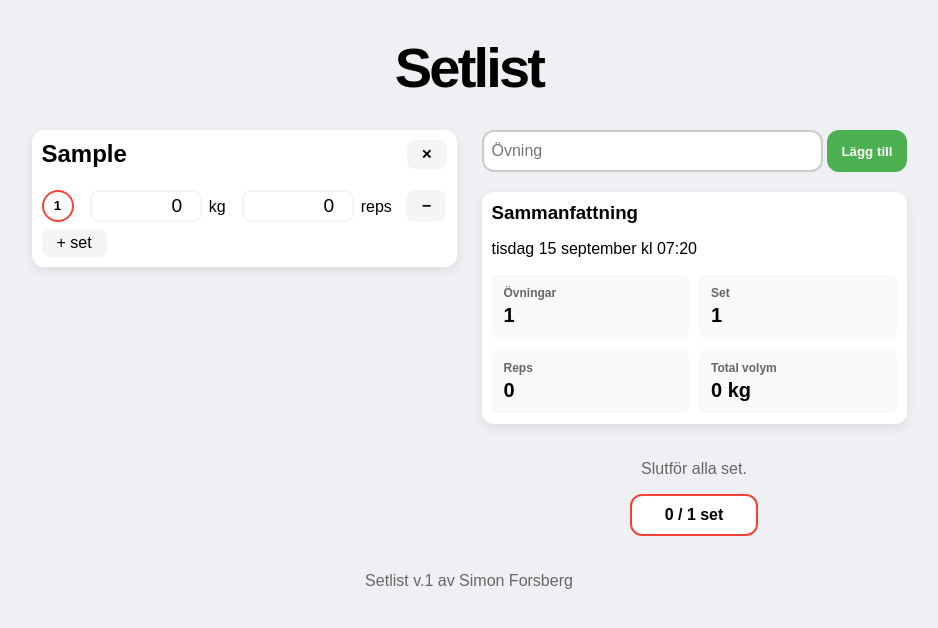
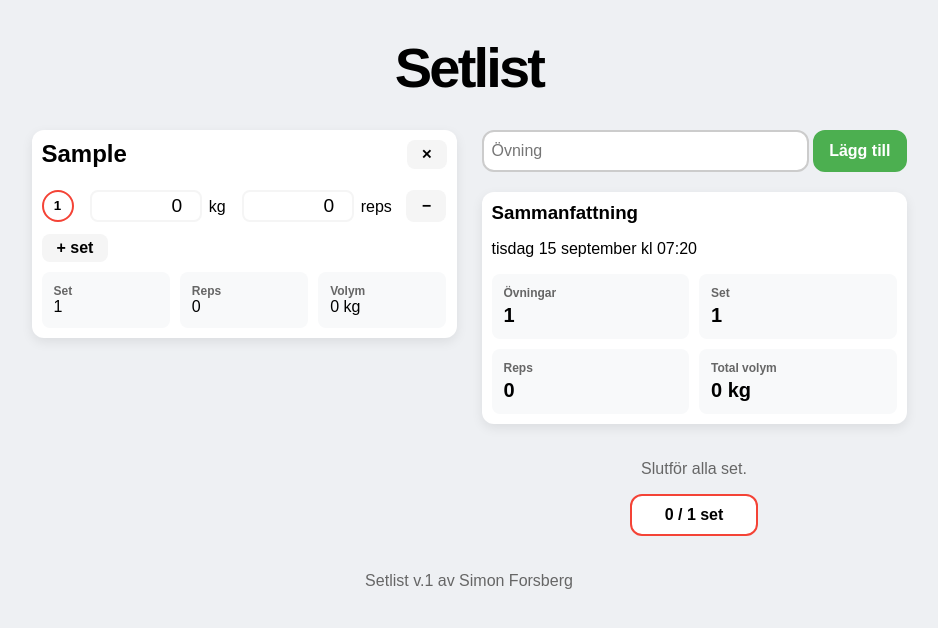
Before and after one commit to simonforsberg/setlist, a Vue app: page / in a window 1280 px wide. Both pictures are taken after typing "Sample" into the empty fields and a click on the button "Lägg till". Shown: the top 628 px of the page, without its empty margins (171-1109 px from the left). Built offline with nearby package versions, Linux system fonts and the light colour scheme; a web font is replaced by a local one.

Commit message:
Add summary to ExerciseCard

```diff
--- a/src/assets/style.css
+++ b/src/assets/style.css
@@ -91,11 +91,12 @@ body {
 .add-exercise-btn {
   font-family: "Mozilla Text", sans-serif;
   font-weight: bold;
+  font-size: 1rem;
   background-color: #4caf50;
   color: white;
   border: 2px solid #4caf50;
   border-radius: 12px;
-  padding: 10px 12px;
+  padding: 0px 14px;
 }
 .add-exercise-btn:hover {
   background-color: #43a047;
@@ -179,14 +180,40 @@ body {
   font-size: 1rem;
   background-color: #f5f5f5;
   color: black;
+  font-weight: bold;
   border: none;
   border-radius: 8px;
-  margin-top: 5px;
+  margin-top: 10px;
   padding: 5px 15px;
 }
 .add-set-btn:hover {
   cursor: pointer;
   background-color: #ccc;
+}
+
+.exercise-summary-grid {
+  display: grid;
+  grid-template-columns: 1fr 1fr 1fr;
+  gap: 10px;
+  margin: 0px;
+}
+.exercise-summary-item h4 {
+  margin: 0px;
+  color: #666;
+  font-size: 0.75rem;
+}
+.exercise-summary-item {
+  padding: 12px;
+  margin-top: 10px;
+  background-color: #f8f9fa;
+  border-radius: 8px;
+}
+.exercise-summary-item h4 {
+  color: #666;
+  font-size: 0.75rem;
+}
+.exercise-summary-item p {
+  margin: 0;
 }
 
 .progress {
--- a/src/components/ExerciseCard.vue
+++ b/src/components/ExerciseCard.vue
@@ -1,4 +1,6 @@
 <script setup>
+import { computed } from "vue";
+
 const { exercise } = defineProps(["exercise"]);
 
 const emit = defineEmits(["remove-exercise"]);
@@ -18,6 +20,30 @@ function removeSet(setIndex) {
 function toggleSet(set) {
   set.done = !set.done;
 }
+
+const totalSets = computed(() => {
+  return exercise.sets.length;
+});
+
+const totalReps = computed(() => {
+  let total = 0;
+
+  exercise.sets.forEach((set) => {
+    total += set.reps;
+  });
+
+  return total;
+});
+
+const totalVolume = computed(() => {
+  let total = 0;
+
+  exercise.sets.forEach((set) => {
+    total += set.kg * set.reps;
+  });
+
+  return total;
+});
 </script>
 
 <template>
@@ -67,6 +93,21 @@ function toggleSet(set) {
     </div>
 
     <button class="add-set-btn" @click="addSet">+ set</button>
+
+    <div class="exercise-summary-grid">
+      <div class="exercise-summary-item">
+        <h4>Set</h4>
+        <p>{{ totalSets }}</p>
+      </div>
+      <div class="exercise-summary-item">
+        <h4>Reps</h4>
+        <p>{{ totalReps }}</p>
+      </div>
+      <div class="exercise-summary-item">
+        <h4>Volym</h4>
+        <p>{{ totalVolume }} kg</p>
+      </div>
+    </div>
   </article>
 </template>
 
```
